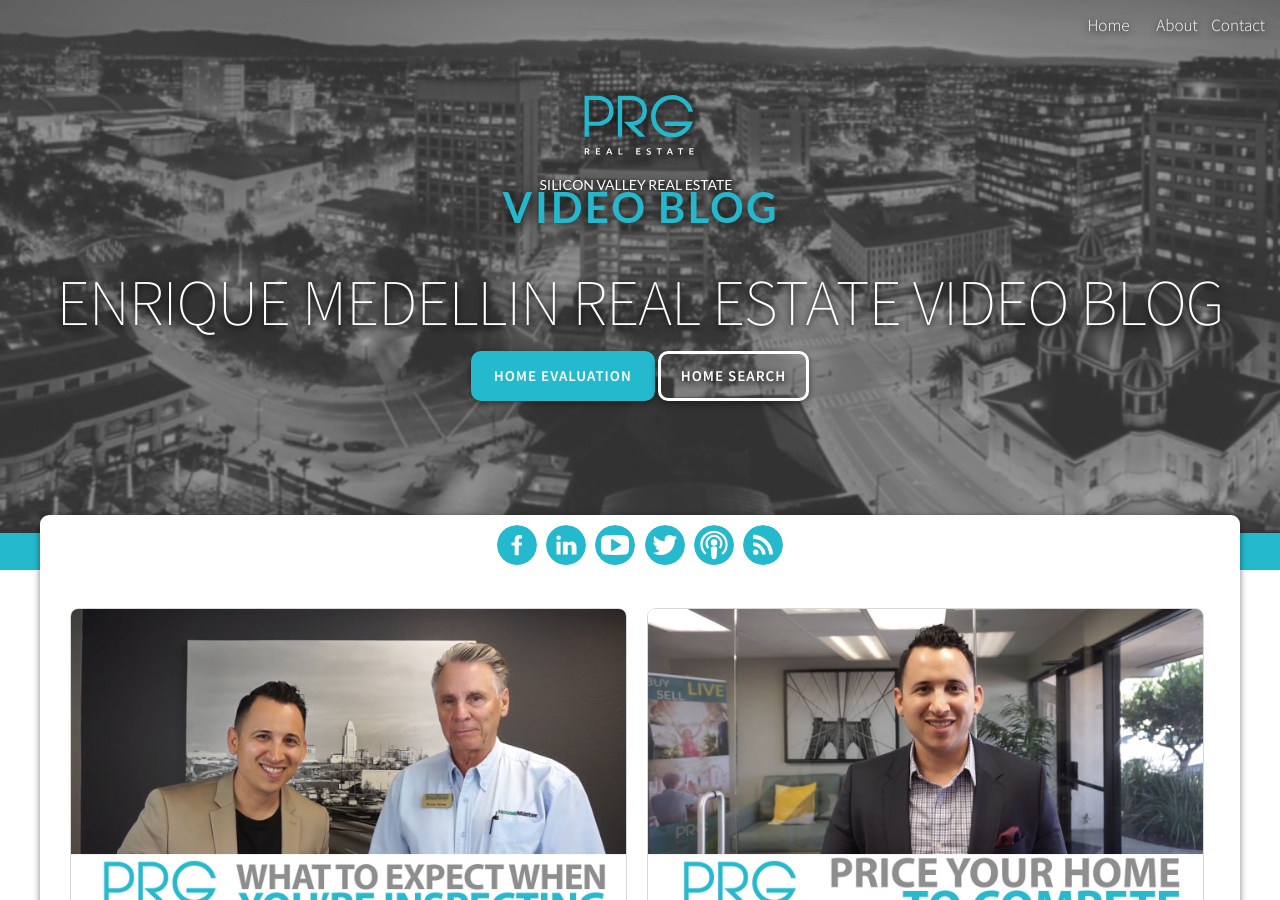
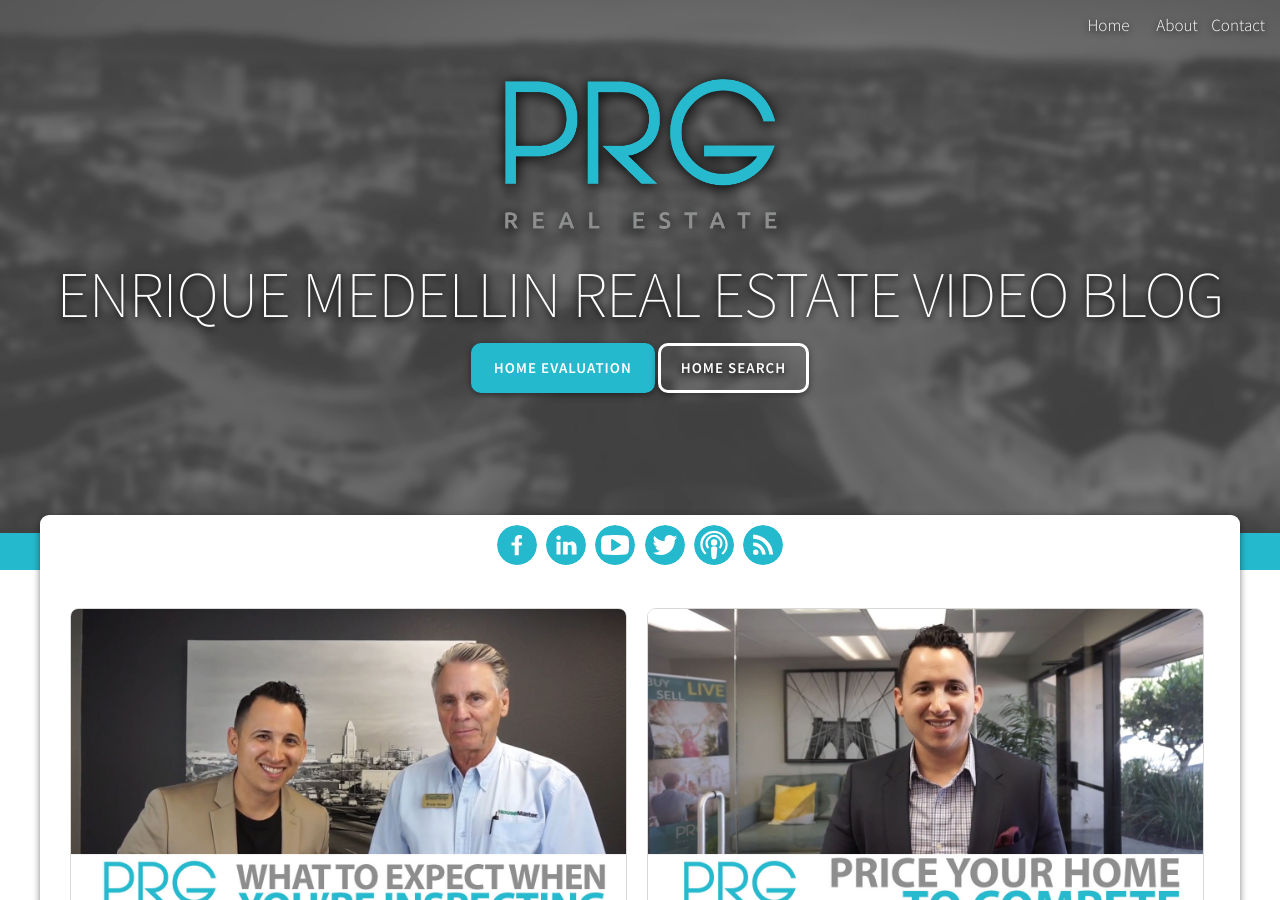
Before and after one commit to Vyralmarketing/Escrow, a Jekyll site: the page built from index.html, in a window 1280 px wide and 900 px high. Built offline with Jekyll 4.4.1, drawn with Linux system fonts in a browser that asks for light colours; the list of posts is cut into pages by our own code.

Commit message:
Updated '/_data/settings.yml' via CloudCannon

```diff
--- a/_data/settings.yml
+++ b/_data/settings.yml
@@ -55,8 +55,8 @@
 
 #image settings
 images:
-  hero_image_path: /img/enriquevideoblogbg.jpg
-  hero_logo_path: /img/enriquemailbanner.svg
+  hero_image_path: /img/enriquevideoblogbg-blur.jpg
+  hero_logo_path: /img/PRG-Logo.png
   hero_background_hex: '#25b9cd'
   client_headshot_path: /img/medellin_headshot.jpg
 
```
